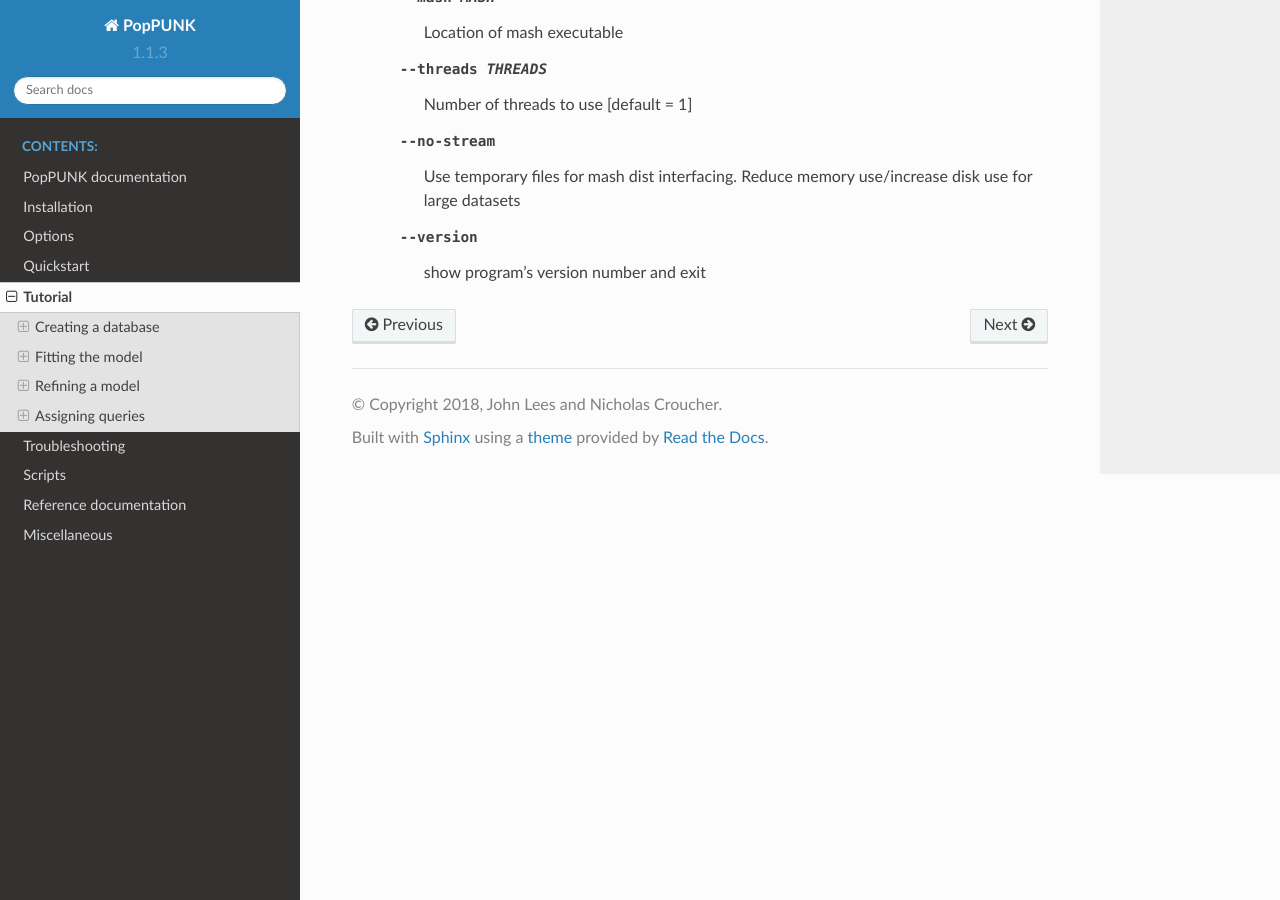
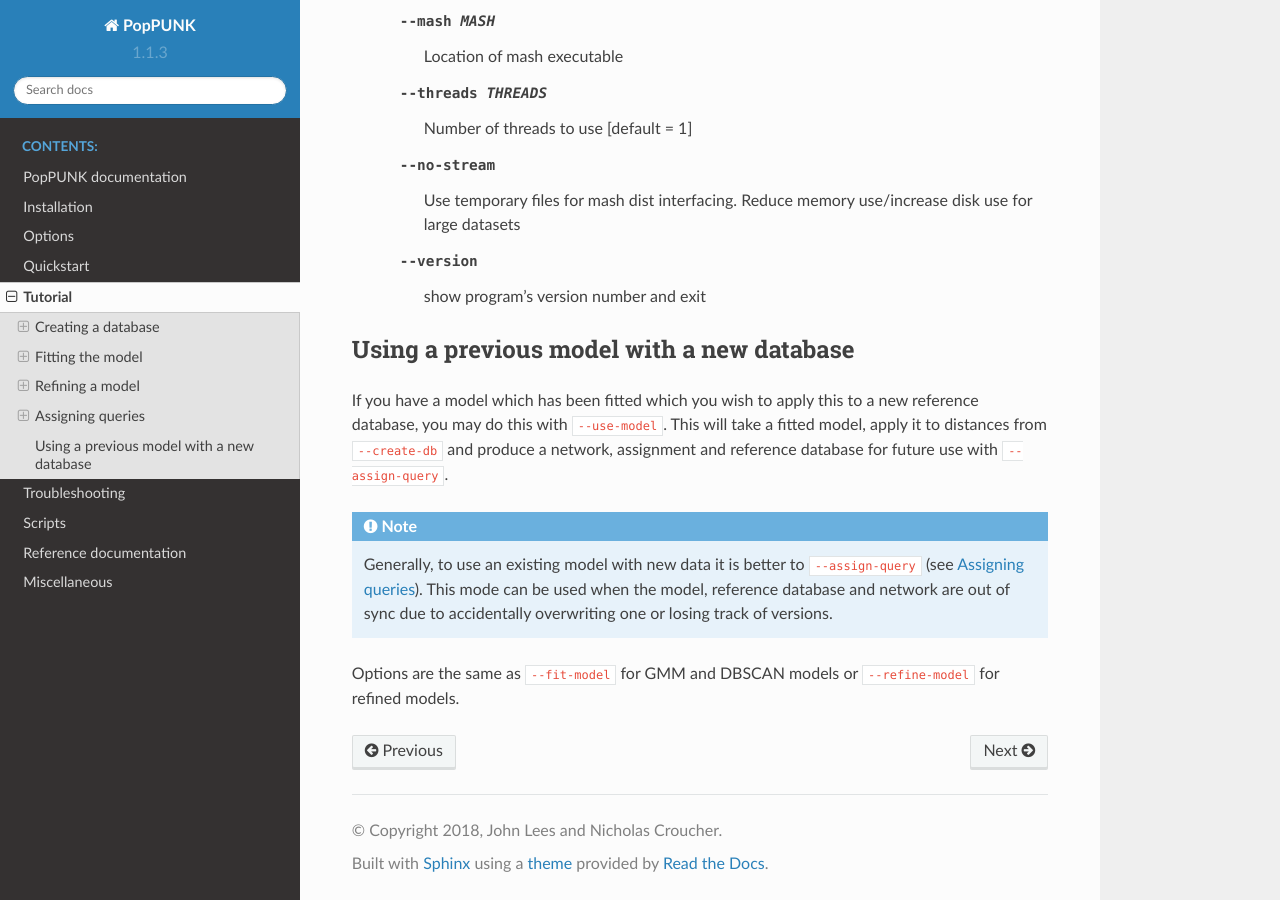
Before and after one commit to bacpop/PopPUNK, a Sphinx documentation site: the page built from docs/tutorial.rst, in a window 1280 px wide and 900 px high, scrolled down 23463 px. Built offline with Sphinx 7.4.7 and the Read the Docs theme 2.0.0, drawn with Linux system fonts in a browser that asks for light colours; some of the changed text lies outside the part shown.

Commit message:
Add use-model mode
For out-of-sync distances, models and networks

```diff
--- a/PopPUNK/__init__.py
+++ b/PopPUNK/__init__.py
@@ -3,4 +3,4 @@
 
 '''PopPUNK (POPulation Partitioning Using Nucleotide Kmers)'''
 
-__version__ = '1.1.4alpha'
+__version__ = '1.1.4'
--- a/docs/index.rst
+++ b/docs/index.rst
@@ -71,7 +71,8 @@ Citation:
 If you find PopPUNK useful, please cite as:
 
 Lees JA, Harris SR, Tonkin-Hill G, Gladstone RA, Lo SW, Weiser JN, Corander J, Bentley SD, Croucher NJ. Fast and flexible
-bacterial genomic epidemiology with PopPUNK. *Genome Research* **29**:1-13 (2019). doi:10.1101/gr.241455.118
+bacterial genomic epidemiology with PopPUNK. *Genome Research* **29**:1-13 (2019).
+doi:`10.1101/gr.241455.118 <https://dx.doi.org/10.1101/gr.241455.118>`__
 
 Index:
 ------
--- a/docs/options.rst
+++ b/docs/options.rst
@@ -35,6 +35,8 @@ Command line options
      --refine-model        Refine the accuracy of a fitted model
      --assign-query        Assign the cluster of query sequences without re-
                            running the whole mixture model
+     --use-model           Apply a fitted model to a reference database to
+                           restore database files
 
    Input files:
      --ref-db REF_DB       Location of built reference database
--- a/docs/tutorial.rst
+++ b/docs/tutorial.rst
@@ -563,6 +563,8 @@ The following command line options can be used in this mode:
    Threads are used for the global optimisation step only. If the local
    optimisation step is slow, turn it off with ``--no-local``.
 
+.. _assign-query:
+
 Assigning queries
 -----------------
 Once a database has been built and a model fitted (either in one step with
@@ -812,3 +814,19 @@ The following command line options can be used in this mode:
      --no-stream           Use temporary files for mash dist interfacing. Reduce
                            memory use/increase disk use for large datasets
      --version             show program's version number and exit
+
+Using a previous model with a new database
+------------------------------------------
+If you have a model which has been fitted which you wish to apply this to a new reference
+database, you may do this with ``--use-model``. This will take a fitted model, apply it
+to distances from ``--create-db`` and produce a network, assignment and reference database
+for future use with ``--assign-query``.
+
+.. note::
+   Generally, to use an existing model with new data it is better to
+   ``--assign-query`` (see :ref:`assign-query`). This mode can be used when
+   the model, reference database and network are out of sync due to accidentally
+   overwriting one or losing track of versions.
+
+Options are the same as ``--fit-model`` for GMM and DBSCAN models or ``--refine-model`` for
+refined models.
```
Also changed, not shown: README.md (+47 -34 lines), docs/installation.rst (+26 -9 lines), 2 other files.
